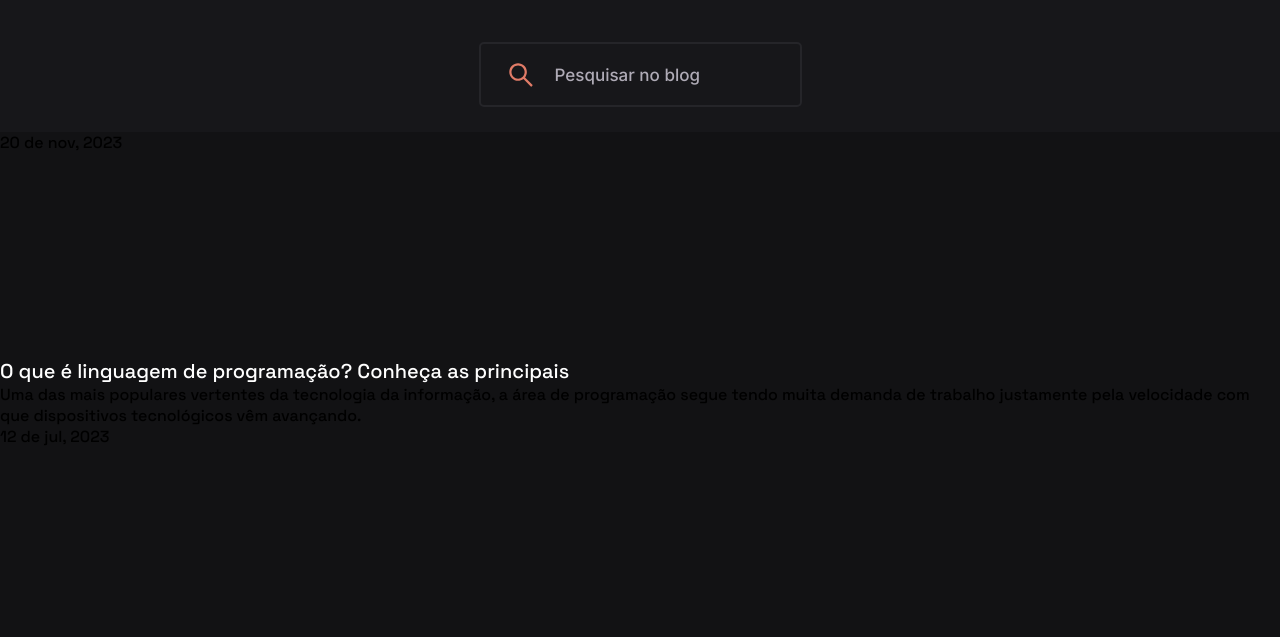
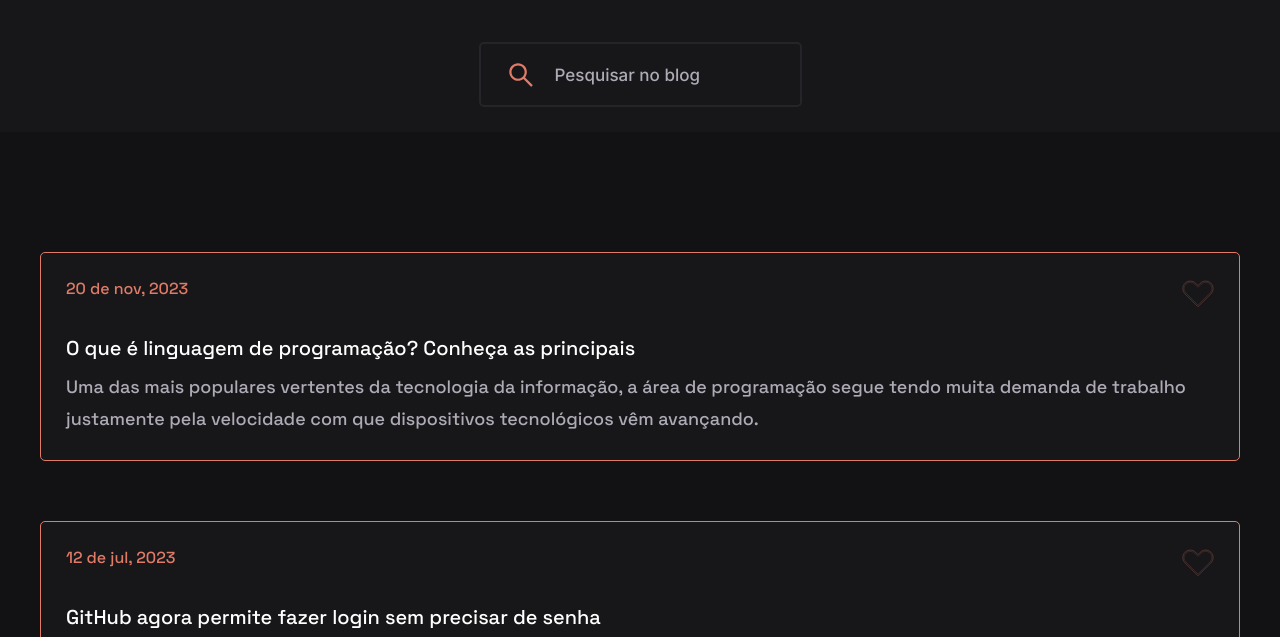
Before and after one commit to gabriellsux/projeto-codeblog-js, a plain HTML site: page index.html in a window 1280 px wide. Shown: the part 118-755 px from the top of the page. Drawn offline with Linux system fonts and the light colour scheme.

Commit message:
Estruturando o Main no CSS

```diff
--- a/css/style.css
+++ b/css/style.css
@@ -107,3 +107,50 @@ header {
 }
 
 /* -- MAIN -- */
+
+.main-container {
+    max-width: 120rem;
+    margin: 0 auto;
+    margin-top: 12rem;
+}
+
+.main-container .card {
+    margin-bottom: 6rem;
+    border-radius: 0.5rem;
+    border: 0.1rem solid var(--orange);
+    background: var(--black-light);
+}
+
+.card .card-header {
+    display: flex;
+    justify-content: space-between;
+    padding: 2.5rem 2.5rem 0 2.5rem;
+}
+
+.card .card-header p {
+    font-size: 1.6rem;
+    color: var(--orange);
+}
+
+.heart-icon {
+    width: 3.2rem;
+    height: 3.2rem;
+    stroke: var(--orange);
+    cursor: pointer;
+}
+
+.heart-icon.active {
+    fill: var(--orange);
+}
+
+.card-content {
+    padding: 0 2.5rem 2.5rem 2.5rem;
+    margin-top: 2.5rem;
+}
+
+.card-content p {
+    margin-top: 1rem;
+    color: var(--gray);
+    font-size: 1.8rem;
+    line-height: 3.2rem;
+}
```
